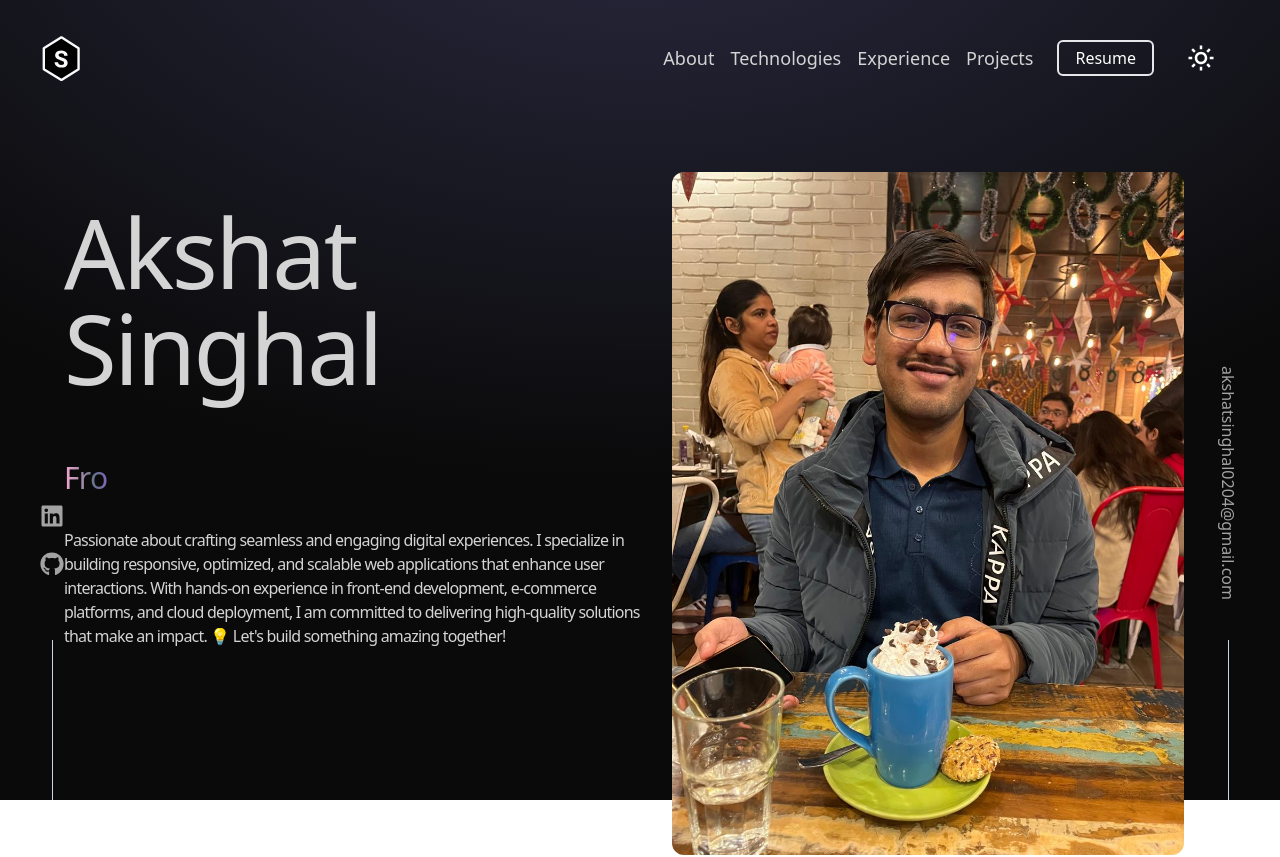
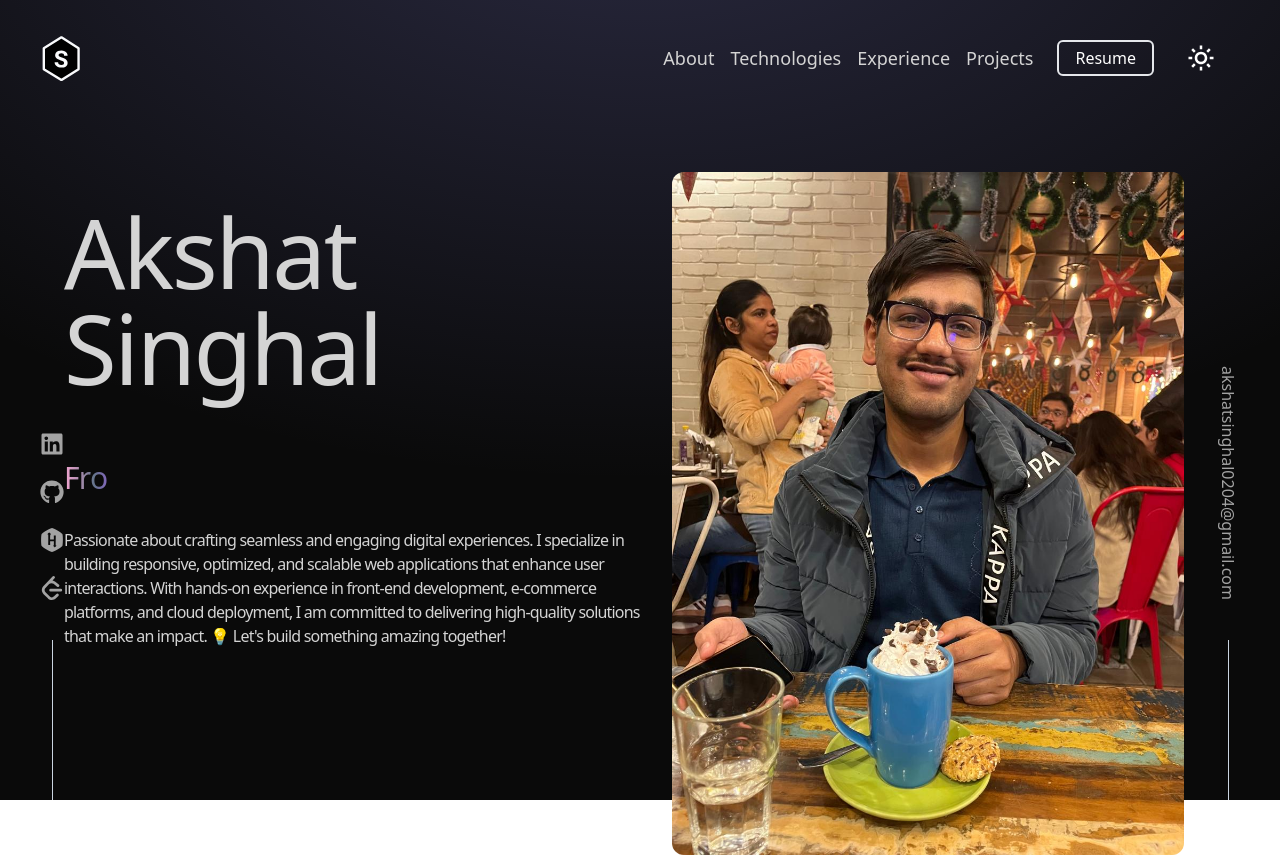
Before and after one commit to akshatmikki/Porfolio, a React (Vite) app: page / in a window 1280 px wide. Shown: the top 857 px of the page. Built offline with nearby package versions, Linux system fonts and the light colour scheme.

Commit message:
Update Social.jsx

```diff
--- a/src/components/Social.jsx
+++ b/src/components/Social.jsx
@@ -1,7 +1,8 @@
 import React from "react";
 import { FaLinkedin } from "react-icons/fa";
 import { FaGithub } from "react-icons/fa";
-//import { FaSquareXTwitter } from "react-icons/fa6";
+import { FaHackerrank } from "react-icons/fa";
+import { SiLeetcode } from "react-icons/si";
 import { NAVLINKS } from "../constants/index";
 import { motion } from "framer-motion";
 
@@ -56,11 +57,27 @@ const Social = ({ isDarkMode }) => {
         >
           <a
             target="_blank"
-            href={NAVLINKS.x}
+            href={NAVLINKS.hackerrank}
             className={`${
               isDarkMode ? "text-slate-700 hover:text-neutral-900" : ""
             }`}
           >
+            <FaHackerrank />
+          </a>
+        </li>
+        <li
+          className={` last-of-type:mb-10 pt-6 cursor-pointer hover:transform hover:-translate-y-1 hover:text-white ${
+            isDarkMode ? "text-slate-700 hover:text-neutral-900" : ""
+          }`}
+        >
+          <a
+            target="_blank"
+            href={NAVLINKS.leetcode}
+            className={`${
+              isDarkMode ? "text-slate-700 hover:text-neutral-900" : ""
+            }`}
+          >
+            <SiLeetcode />
           </a>
         </li>
       </ul>
```
